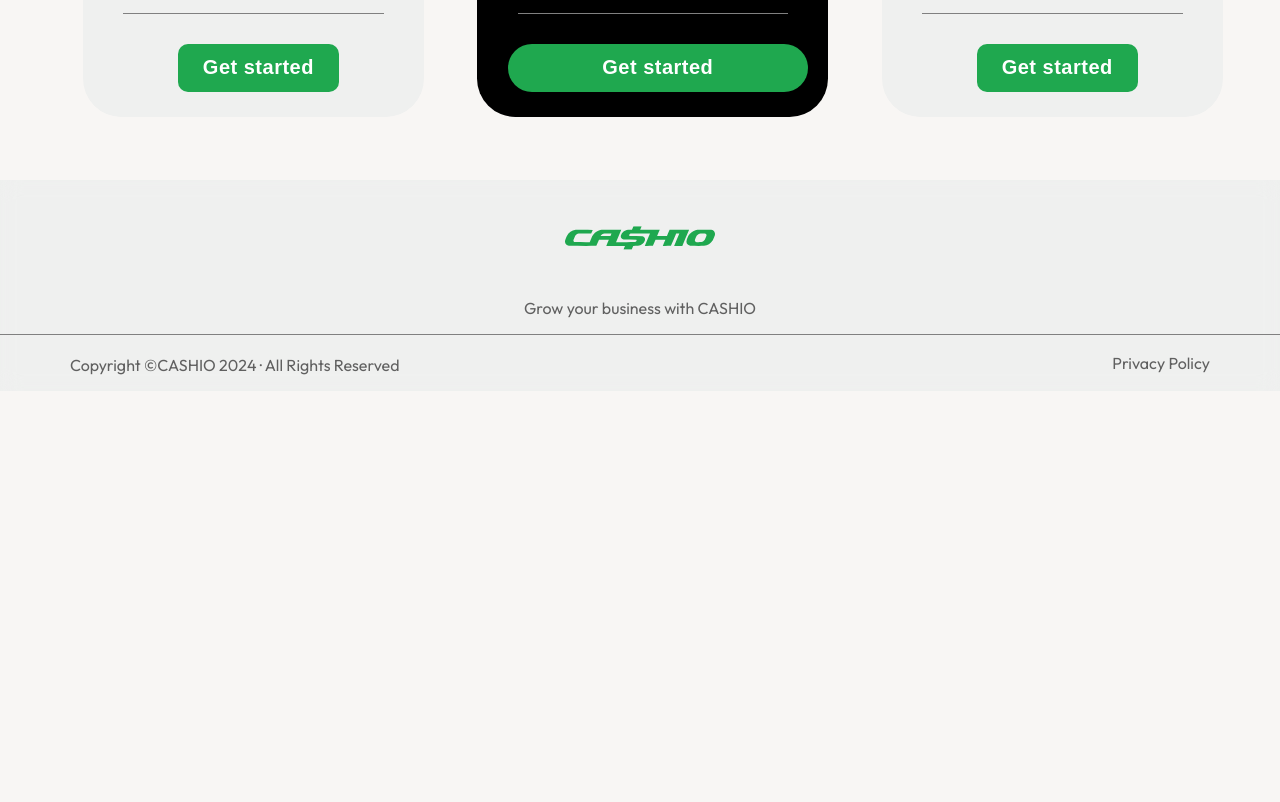
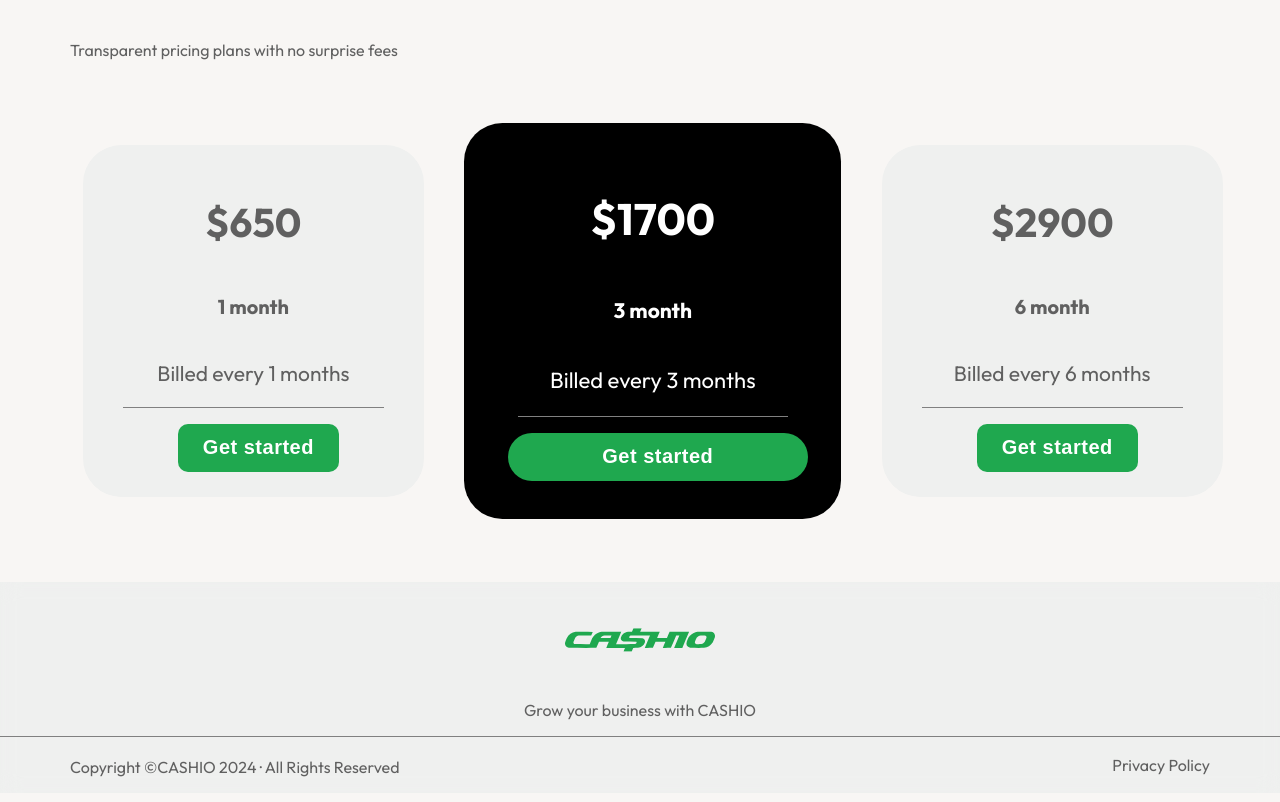
Before and after one commit to RevaGee/Cashio, a React (Create React App) app: page / in a window 1280 px wide. Shown: the part 4000-4802 px from the top of the page. Built offline with nearby package versions, Linux system fonts and the light colour scheme.

Commit message:
corrected pricing styles

```diff
--- a/src/components/Pricing/styles.scss
+++ b/src/components/Pricing/styles.scss
@@ -26,14 +26,14 @@
   //height: 350px;
   transition: 0.3s ease;
   &:hover{
-    transform: translateY(15px);
+    transform: translateY(-15px);
     box-shadow: 0 0 22px #1FA84F;
   }
 }
 
 .overlays_box_3 {
   display: flex;
-  padding: 2vw;
+  padding: 3vw;
   align-items: center;
   align-content: center;
   justify-content: center;
@@ -43,7 +43,7 @@
   border-radius: 3vw;
   transition: 0.3s ease;
   &:hover{
-    transform: translateY(15px);
+    transform: translateY(-15px);
     box-shadow: 0 0 22px #1FA84F;
   }
 }
@@ -51,14 +51,14 @@
 .under_head_pricing_3{
   align-items: center;
   justify-content: center;
-  font-size: 25px;
+  font-size: 22px;
   margin: 0;
   color: var(--text_color_pricing);
 }
 .month_3{
   align-items: center;
   justify-content: center;
-  font-size: 22px;
+  font-size: 21px;
   font-weight: bold;
   margin: 0;
   color: var(--text_color_pricing);
@@ -71,14 +71,14 @@
   font-size: 22px;
   font-weight: inherit;
   border-bottom: 1px solid gray;
-  margin-bottom: 30px;
+  margin-bottom: 2vh;
   color: var(--text_color_pricing);
 }
 
 .under_head_pricing {
   align-items: center;
   justify-content: center;
-  font-size: 25px;
+  font-size: 20px;
   margin: 0;
   color: var(--text_color);;
 }
@@ -86,7 +86,7 @@
 .month {
   align-items: center;
   justify-content: center;
-  font-size: 22px;
+  font-size: 20px;
   font-weight: bold;
   margin: 0;
   color: var(--text_color);
@@ -97,11 +97,11 @@
   justify-content: center;
   width: 90%;
   display: flex;
-  font-size: 22px;
+  font-size: 21px;
   font-weight: inherit;
   border-bottom: 1px solid gray;
   color: var(--text_color);
-  margin-bottom: 30px;
+  margin-bottom: 2vh;
 }
 
 
```
